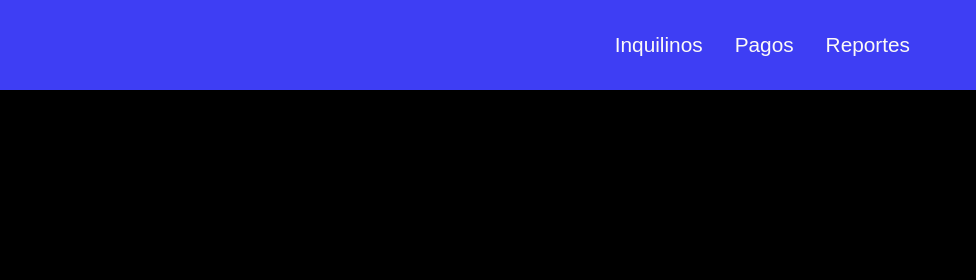
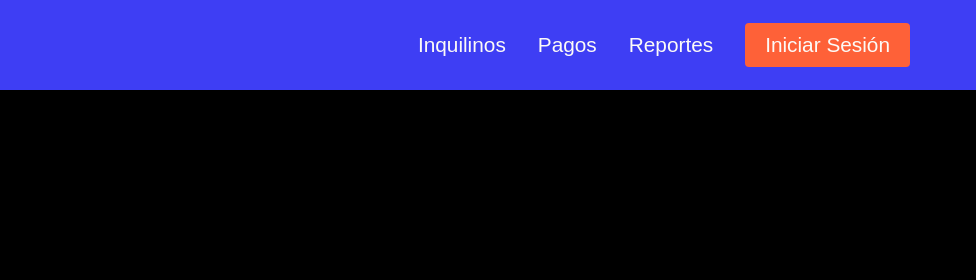
Before and after one commit to ChillyFrozt/shitnf-cc, a plain HTML site: page inquilinos2.html in a window 1280 px wide. Shown: the top 280 px of the page, 304-1280 px from the left. Drawn offline with Linux system fonts and the light colour scheme; no server answers.

Commit message:
gitterbug

```diff
--- a/inquilinos2.html
+++ b/inquilinos2.html
@@ -23,16 +23,29 @@
   </style>
 </head>
 <body>
+
+
   <nav class="navbar">
-    <div class="navbar__container">
-      <a href="/home.html"><img id="navbar__logo" src="images/logo.png" alt="Logo"/></a>
-      <ul class="navbar__menu">
-        <li class="navbar__item"><a href="/inquilinos.html" class="navbar__links">Inquilinos</a></li>
-        <li class="navbar__item"><a href="/pagos.html" class="navbar__links">Pagos</a></li>
-        <li class="navbar__item"><a href="/reportes.html" class="navbar__links">Reportes</a></li>
-      </ul>
-    </div>
-  </nav>
+      <div class="navbar__container">
+        <a href="/home.html"><img id="navbar__logo" src="images/logo.png" alt="Logo" /></a>
+        <div class="navbar__toggle" id="mobile-menu">
+          <span class="bar"></span> <span class="bar"></span>
+          <span class="bar"></span>
+        </div>
+        <ul class="navbar__menu">
+          <li class="navbar__item">
+            <a href="/inquilinos.html" class="navbar__links">Inquilinos</a>
+          </li>
+          <li class="navbar__item">
+            <a href="/pagos.html" class="navbar__links">Pagos</a>
+          </li>
+          <li class="navbar__item">
+            <a href="/reportes.html" class="navbar__links">Reportes</a>
+          </li>
+          <li class="navbar__btn"><a href="/login.html" class="navbar__button">Iniciar Sesión</a></li>
+        </ul>
+      </div>
+    </nav>
 
   <div class="template_container">
     <div class="template_wrapper">
```
